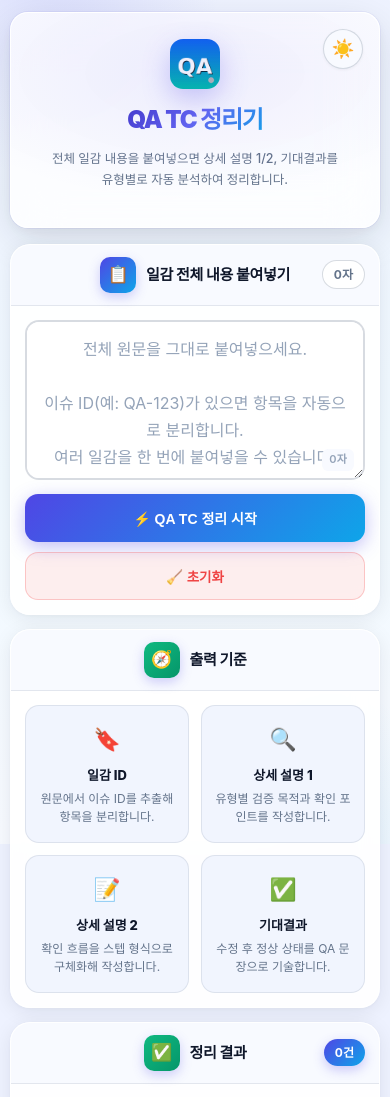
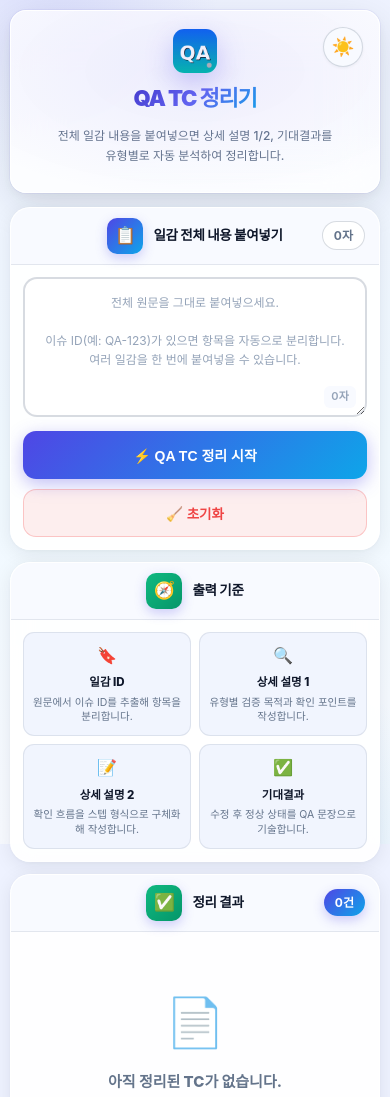
Before and after one commit to GW0212/QA_TC, a plain HTML site: page index.html in a window 390 px wide. Shown: the top 1097 px of the page. Drawn offline with Linux system fonts and the light colour scheme; a web font is replaced by a local one.

Commit message:
Add files via upload

```diff
--- a/index.html
+++ b/index.html
@@ -493,43 +493,56 @@ kbd{
 /* ─── RESPONSIVE ─ 768px ────────────────────── */
 @media(max-width:768px){
   .wrap{padding:16px 14px calc(64px + env(safe-area-inset-bottom))}
-  .header{padding:32px 20px 28px;border-radius:22px;margin-bottom:16px}
-  .header-title{font-size:27px}
-  .header-sub{font-size:13px;margin-bottom:14px}
-  .header-logo{width:56px;height:56px;margin-bottom:12px}
-  .guide-grid{grid-template-columns:1fr 1fr}
+  .header{padding:22px 16px 18px;border-radius:20px;margin-bottom:14px}
+  .header-title{font-size:24px}
+  .header-sub{font-size:12.5px;margin-bottom:12px}
+  .header-logo{width:48px;height:48px;border-radius:12px;margin-bottom:10px}
+  .guide-grid{grid-template-columns:1fr 1fr;gap:8px}
+  .guide-card{padding:12px 10px;border-radius:12px}
+  .guide-icon{font-size:18px;margin-bottom:6px}
+  .guide-title{font-size:12px}
+  .guide-desc{font-size:11px}
   .tc-item-body{grid-template-columns:1fr}
   .tc-field{border-right:none;border-bottom:1px solid var(--border)}
   .tc-field:last-child{border-bottom:none}
   [data-theme="dark"] .tc-field{border-right:none;border-bottom:1px solid #4a5680}
   .tc-item-head{gap:8px}
-  .card-body{padding:16px}
-  .card-head{padding:12px 16px}
+  .card-body{padding:14px}
+  .card-head{padding:11px 14px}
   .card-head-right{right:14px}
+  .card-head h2{font-size:14px}
   .result-list{padding:14px}
-  .sections{gap:14px}
+  .sections{gap:12px}
+  .input-textarea::placeholder{font-size:12.5px}
 }
 
 /* ─── RESPONSIVE ─ 480px ────────────────────── */
 @media(max-width:480px){
-  .wrap{padding:12px 10px calc(60px + env(safe-area-inset-bottom))}
-  .header{padding:26px 14px 22px;border-radius:18px}
-  .header-title{font-size:24px}
-  .header-sub{font-size:12.5px}
-  .header-logo{width:50px;height:50px;border-radius:13px}
-  .kbd-row{display:none} /* 모바일에서 키보드 단축키 힌트 숨김 */
-  .guide-grid{grid-template-columns:1fr 1fr}
+  .wrap{padding:10px 10px calc(60px + env(safe-area-inset-bottom))}
+  .header{padding:18px 14px 16px;border-radius:16px}
+  .header-title{font-size:22px}
+  .header-sub{font-size:12px;margin-bottom:10px}
+  .header-logo{width:44px;height:44px;border-radius:11px;margin-bottom:8px}
+  .kbd-row{display:none}
+  .guide-grid{grid-template-columns:1fr 1fr;gap:8px}
+  .guide-card{padding:10px 8px;border-radius:11px}
+  .guide-icon{font-size:16px;margin-bottom:5px}
+  .guide-title{font-size:11.5px}
+  .guide-desc{font-size:10.5px;line-height:1.4}
   .btn-row{flex-direction:column;align-items:stretch}
   .btn-row .btn{width:100%;justify-content:center}
-  .result-tools{flex-direction:column;align-items:stretch;padding:12px 14px}
+  .result-tools{flex-direction:column;align-items:stretch;padding:10px 12px}
   .result-tools .btn{width:100%;justify-content:center}
-  .card-body{padding:14px}
-  .input-textarea{min-height:160px}
+  .card-body{padding:12px}
+  .card-head{padding:10px 12px}
+  .card-head h2{font-size:13.5px}
+  .input-textarea{min-height:140px;font-size:15px}
+  .input-textarea::placeholder{font-size:12px;line-height:1.6}
   .tc-item-head{gap:7px}
   .tc-summary{font-size:12.5px}
   .tc-field-body{font-size:12.5px;padding:10px 12px}
-  .result-list{padding:12px}
-  .json-viewer{margin:4px 14px 14px}
+  .result-list{padding:10px}
+  .json-viewer{margin:4px 12px 12px}
   .toast{
     left:50%;right:auto;
     transform:translateX(-50%) translateY(12px) scale(.95);
```
